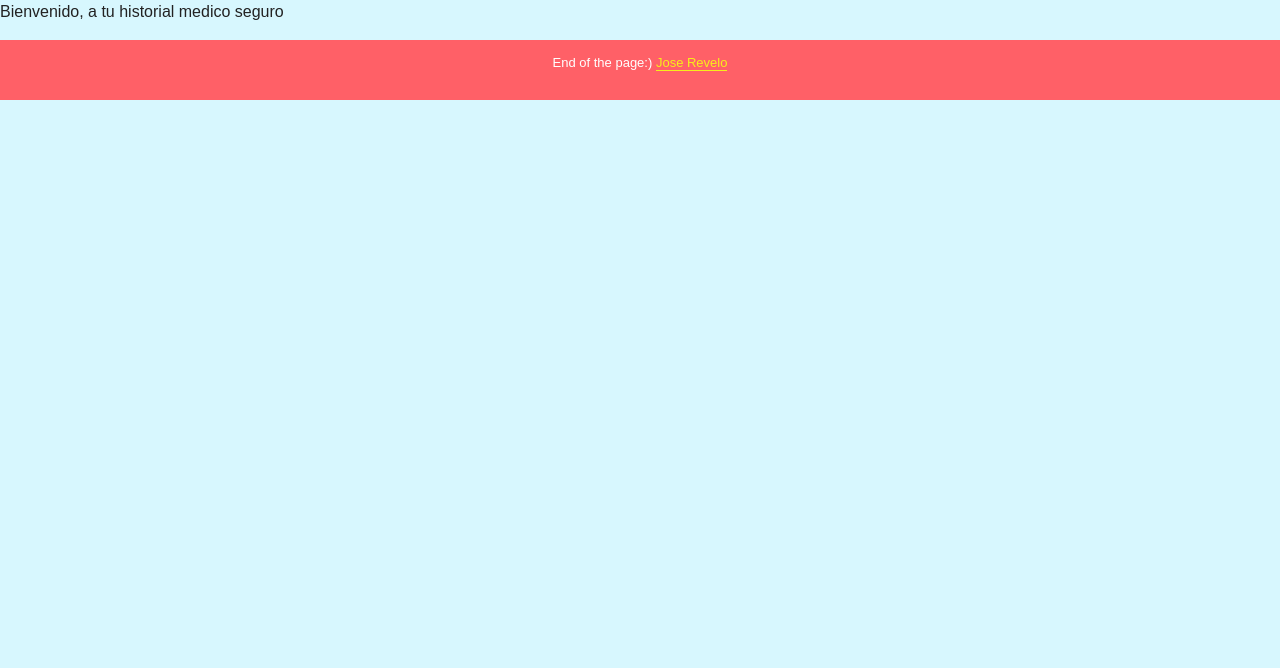
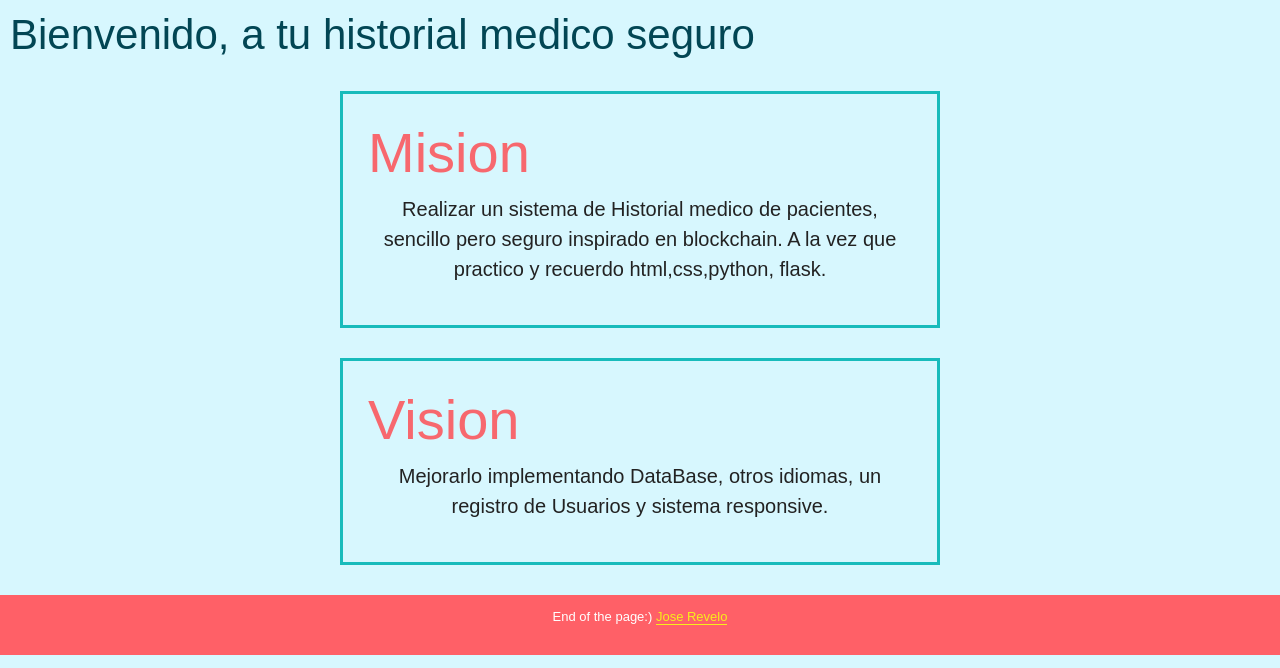
Before and after one commit to joselxes/BlockMedChain, a Flask app: page / in a window 1280 px wide. Shown: the part 132-800 px from the top of the page. Run offline with Flask 2, Linux system fonts and the light colour scheme; some libraries are stand-ins or nearby versions.

Commit message:
Por el momento finalizado, la mayoria:'D

```diff
--- a/application.py
+++ b/application.py
@@ -151,10 +151,12 @@ def verificar():
             flagVerificacion=d.existe(indexTodos[ind-1], clientesTodos )
             if flagVerificacion:
                 h=bc.chain[ind].verificarHash()
-                print("----------", h)
+                # print("----------\n", h,"\n",bc.chain[ind].own_hash)
                 bc.chain[ind].print_bloque()
                 varText=0
-                return render_template("verificar.html",var=varText,bloques=bc.chain[ind],info=clientesTodos[ind-1],h=h)
+                success= h==bc.chain[ind].own_hash
+                # print(success)
+                return render_template("verificar.html",success=success,var=varText,bloques=bc.chain[ind],info=clientesTodos[ind-1],h=h)
 
     return render_template("verificar.html",var=varText,bloques=bc.chain[1:],info=clientesTodos,h=h)
 
--- a/static/css/block.css
+++ b/static/css/block.css
@@ -63,3 +63,44 @@ textarea {
   border: 1px solid #c9cfd1;
   /* border: 10px; */
 }
+
+
+
+.alert {
+  padding: 20px;
+  background-color: #f44336;
+  color: white;
+}
+.success {
+  padding: 20px;
+  background-color: #57a05d;
+  color: white;
+}
+.closebtn {
+  margin-left: 15px;
+  color: white;
+  font-weight: bold;
+  float: right;
+  font-size: 22px;
+  line-height: 20px;
+  cursor: pointer;
+  transition: 0.3s;
+}
+
+.closebtn:hover {
+  color: black;
+}
+
+
+.lead {
+  /* width: 600px; */
+  text-align: center;
+  }
+  .center {
+    margin: auto;
+    margin-top: 30px;
+    margin-bottom : 30px;
+    width: 600px;
+    border: 3px solid #18bbbb;
+    padding: 25px;
+  }
--- a/templates/bienvenido.html
+++ b/templates/bienvenido.html
@@ -4,5 +4,16 @@ Bienvenido
 
 {% endblock %}
 {% block body %}
-<p>Bienvenido, a tu historial medico seguro</p>
+<h1 class="espacio">Bienvenido, a tu historial medico seguro</h1>
+
+<div class="center ">
+    <h3 class="display-4">Mision</h3>
+    <p class="lead">Realizar un sistema de Historial medico de pacientes, sencillo pero seguro inspirado en blockchain.
+        A la vez que practico y recuerdo html,css,python, flask. </p>
+  </div>
+  <div class=" center ">
+    <h3 class="display-4">Vision</h3>
+    <p class="lead"> Mejorarlo implementando DataBase, otros idiomas, un registro de Usuarios y sistema responsive.</p>
+  </div>
+
 {% endblock %}
```
Also changed, not shown: templates/verificar.html (+21 -5 lines).
